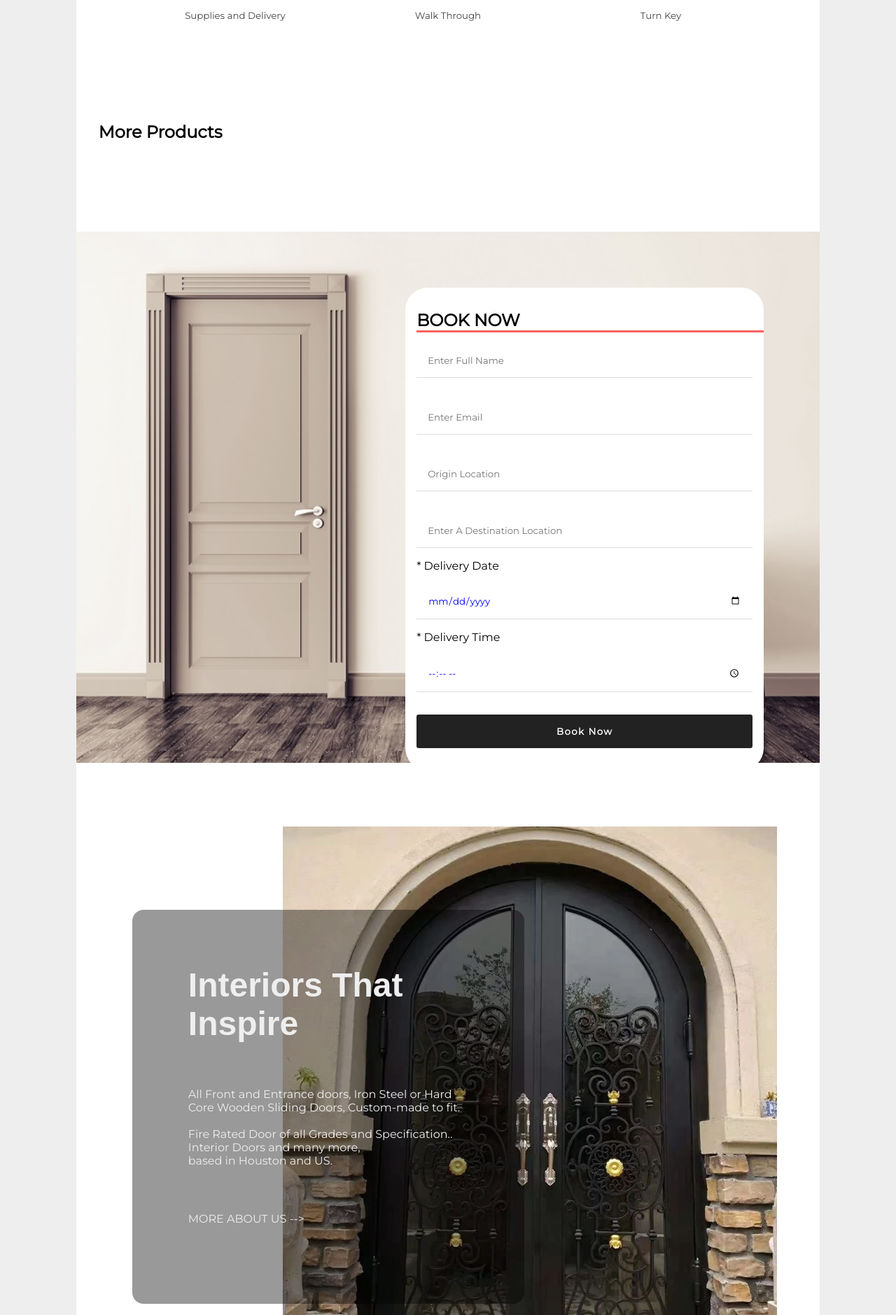
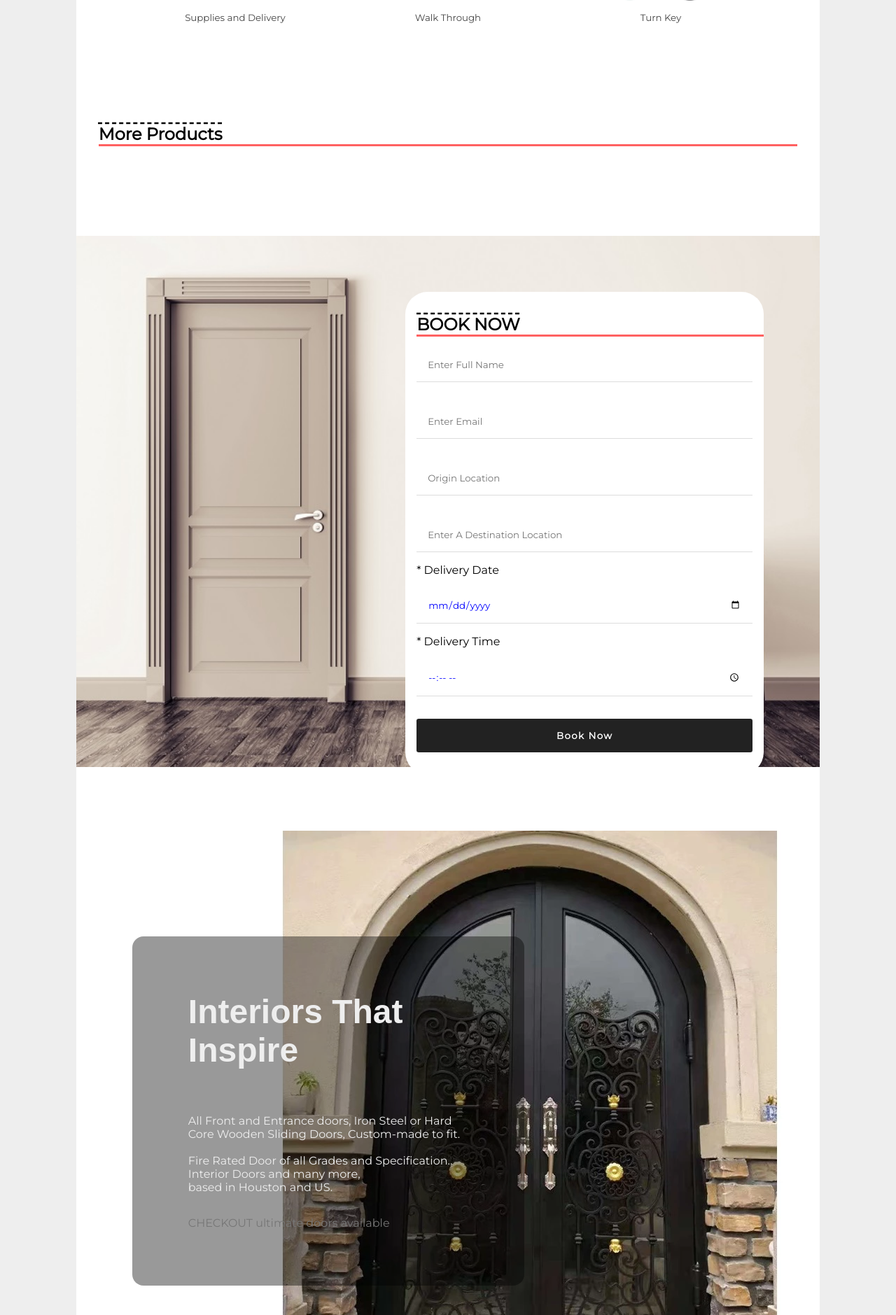
Before and after one commit to Akindele-Ebenezer/the-ultimate-doors, a PHP site: page / in a window 1280 px wide. Shown: the part 2361-4240 px from the top of the page at 70% size. Run offline with PHP 8.4, Linux system fonts and the light colour scheme; data that the repository does not hold is empty.

Commit message:
Add files via upload

```diff
--- a/index.php
+++ b/index.php
@@ -269,7 +269,7 @@
                 <div>
                     <h2>Interiors That Inspire</h2>
                     <p>All Front and Entrance doors, Iron Steel or Hard Core Wooden Sliding Doors,  Custom-made to fit. <br><br> Fire Rated Door of all Grades and Specification.. <br> Interior Doors and many more, <br> based in Houston and US.</p>
-                    <p>MORE ABOUT US --></p>
+                    <a href="#supplies">CHECKOUT ultimate doors available</a>
                 </div>
             </div>
         </section>
--- a/styles/styles.css
+++ b/styles/styles.css
@@ -446,8 +446,12 @@ section.sec-3 .sec-3-inner label {
 }
 
 section.sec-3 .sec-3-inner h1,
-section.sec-5 .sec-5-inner div h1 {
+section.sec-5 .sec-5-inner div h1,
+.recommended-products-title h2,
+.more-products-title h2 {
     border-bottom: 3px solid #ff00009e;
+    text-decoration: overline;
+    text-decoration-style: dashed;
 }
 
 section.sec-4 {
```
